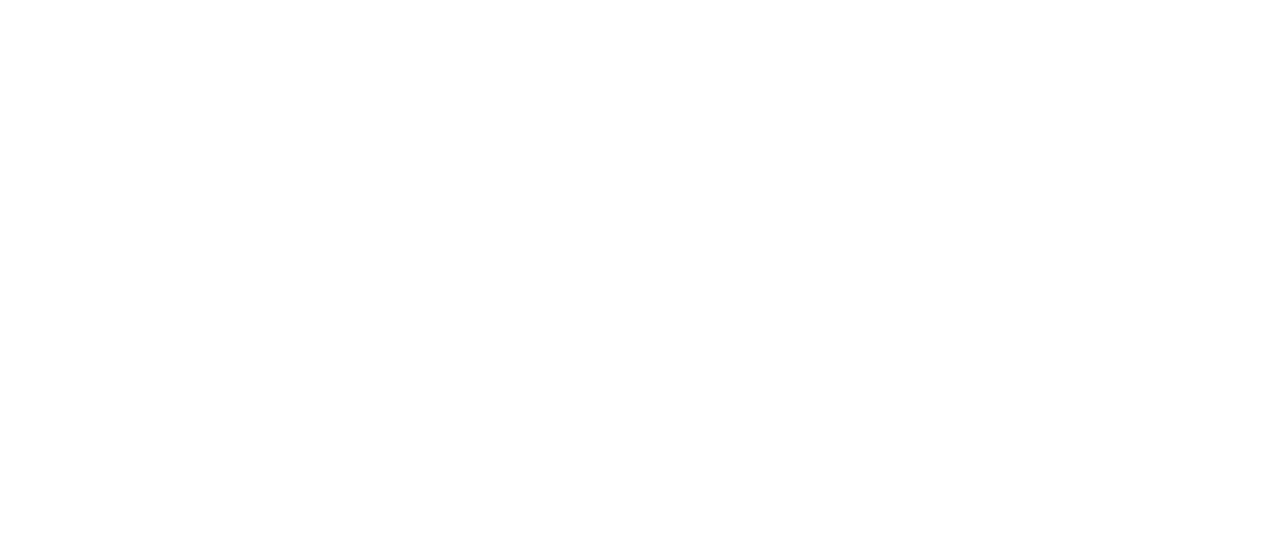
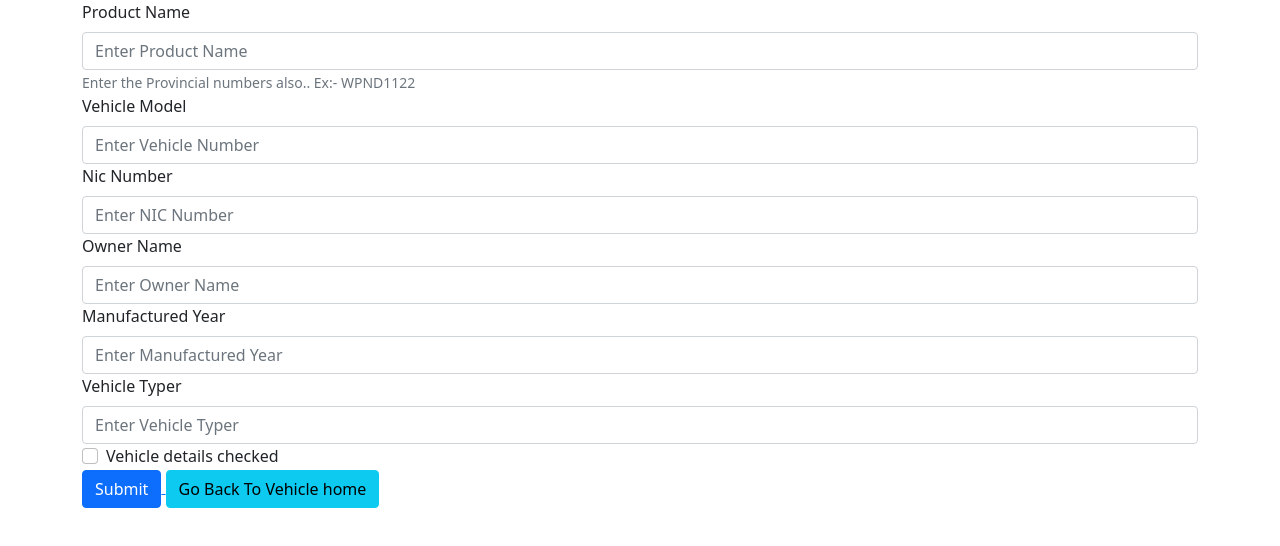
Before and after one commit to DhanukaDB/Agri-Products, a React (Create React App) app in the folder frontend/: page /addproducts in a window 1280 px wide. Before the commit this address had no page. Shown: the top 546 px of the page. Built offline with nearby package versions, Linux system fonts and the light colour scheme.

Commit message:
Products add frontend

```diff
--- a/frontend/src/App.js
+++ b/frontend/src/App.js
@@ -1,6 +1,8 @@
 import React from "react";
 import { BrowserRouter as Router, Route, Routes } from "react-router-dom";
 import Home from "./components/Home";
+import ProductsAdd from "./pages/ProductsAdd";
+
 
 function App() {
   return (
@@ -8,6 +10,7 @@
       <div>
         <Routes>
           <Route path="/" element={<Home />}></Route>
+          <Route path="/addproducts" element={<ProductsAdd/>}></Route>
         </Routes>
       </div>
     </Router>
--- a/frontend/src/components/Home.js
+++ b/frontend/src/components/Home.js
@@ -6,44 +6,45 @@
   return (
     <div>
         <Header />
+        <br/>
 <Container>
   <Row>
     <Col>
 
 
       <Carousel>
-        <Carousel.Item interval={100}>
+        <Carousel.Item interval={1500}>
           <img width={100} height={800}
             className="d-block w-100"
-            src="https://res.cloudinary.com/hidl3r/image/upload/v1651988014/AgriManagement/markus-spiske-4PG6wLlVag4-unsplash_f1hhgu.jpg"
+            src="https://res.cloudinary.com/hidl3r/image/upload/v1652245751/AgriManagement/xavi-moll-u-Q14NlYLEI-unsplash_kevghd.jpg"
             alt="First slide"
           />
           <Carousel.Caption>
-            <h3>First slide label</h3>
-            <p>Nulla vitae elit libero, a pharetra augue mollis interdum.</p>
+            <h3>Agriculture or farming is the practice</h3>
+            <p>Agriculture is the art and science of cultivating the soil, growing crops and raising livestock. It includes the preparation of plant and animal products for people to use and their distribution to markets.</p>
           </Carousel.Caption>
         </Carousel.Item>
-        <Carousel.Item interval={500}>
+        <Carousel.Item interval={1500}>
           <img width={100} height={800}
             className="d-block w-100"
-            src="https://res.cloudinary.com/hidl3r/image/upload/v1651985861/AgriManagement/marcel-l-4xA6jsNo8FM-unsplash_gdbuxx.jpg"
+            src="https://res.cloudinary.com/hidl3r/image/upload/v1652246378/AgriManagement/hoover-tung-DjlNzHuv_Ck-unsplash_ikyp2n.jpg"
             alt="Second slide"
           />
           <Carousel.Caption>
-            <h3>Second slide label</h3>
-            <p>Lorem ipsum dolor sit amet, consectetur adipiscing elit.</p>
+            <h3>It substituted synthetic fertilizers</h3>
+            <p>in the European Union more commonly known as ecological farming or biological farming, is an agricultural system that uses fertilizers of organic origin such as compost manure, green manure, and bone meal and places emphasis on techniques such as crop rotation and companion planting.</p>
           </Carousel.Caption>
         </Carousel.Item>
-        <Carousel.Item>
-          <img
+        <Carousel.Item interval={1500}>
+          <img width={100} height={800}
             className="d-block w-100"
-            src="https://res.cloudinary.com/hidl3r/image/upload/v1651985404/AgriManagement/megan-thomas-xMh_ww8HN_Q-unsplash_ye0hzc.jpg"
+            src="https://res.cloudinary.com/hidl3r/image/upload/v1652244740/AgriManagement/brienne-hong-SbUlGuCu7Sg-unsplash_vbmogi.jpg"
             alt="Third slide"
           />
           <Carousel.Caption>
-            <h3>Third slide label</h3>
+            <h3>Vegetables, grains, dairy products and meat.</h3>
             <p>
-              Praesent commodo cursus magna, vel scelerisque nisl consectetur.
+            These producers must follow the guidelines for organic food production. But they don't need to go through the certification process. They can label their products as organic.
             </p>
           </Carousel.Caption>
         </Carousel.Item>
--- /dev/null
+++ b/frontend/src/pages/ProductsAdd.js
@@ -0,0 +1,141 @@
+import React,{useState} from "react";
+import axios from "axios";
+import {Link} from "react-router-dom";
+import {Form, Button} from "react-bootstrap";
+
+function ProductsAdd(){
+
+  const [productName, setproductName] = useState("");
+  const [category, setcategory] = useState("");
+  const [price, serprice] = useState("");
+  const [description, setdescription] = useState("");
+  const [manufacDate, setmanufacDate] = useState("");
+  const [image, setimage] = useState("");
+
+  function sendData(e){
+    if(description.trim().length != 10){
+      alert("Please insert a good Description");
+      return
+
+  }
+    e.preventDefault();
+
+    const newProduct ={
+
+      productName,
+      category,
+      price,
+      description,
+      manufacDate,
+      image
+
+    }
+
+    axios.post("http://localhost:5000/product/create",newProduct).then(()=>{
+
+      alert("Product Added Successfully");
+    window.location = `/allproducts`;
+
+
+
+    setproductName("");
+    setcategory("");
+    serprice("");
+    setdescription("");
+    setmanufacDate("");
+    setimage("");
+
+
+
+    }).catch((err=>{
+
+      alert(err)
+    }))
+
+
+  }
+
+
+
+    return(
+
+
+<Form onSubmit={sendData}>
+  <Form.Group className="container" controlId="vehicleNo">
+    <Form.Label>Product Name</Form.Label>
+    <Form.Control type="text" required placeholder="Enter Product Name"  maxlength="8" onChange={(e)=>{
+
+setproductName(e.target.value);
+
+    }}/>
+    <Form.Text className="text-muted">
+      Enter the Provincial numbers also.. Ex:- WPND1122
+    </Form.Text>
+  </Form.Group>
+
+  <Form.Group className="container" controlId="vModel">
+    <Form.Label>Vehicle Model</Form.Label>
+    <Form.Control type="text" required placeholder="Enter Vehicle Number" onChange={(e)=>{
+
+setcategory(e.target.value);
+
+}}/>
+  </Form.Group>
+
+  <Form.Group className="container" controlId="nicNo">
+    <Form.Label>Nic Number</Form.Label>
+    <Form.Control type="text" required placeholder="Enter NIC Number"  maxlength="10" onChange={(e)=>{
+
+serprice(e.target.value);
+
+}}/>
+  </Form.Group>
+
+  <Form.Group className="container" controlId="ownerName">
+    <Form.Label>Owner Name</Form.Label>
+    <Form.Control type="text" required placeholder="Enter Owner Name" onChange={(e)=>{
+
+setdescription(e.target.value);
+
+}}/>
+  </Form.Group>
+
+  <Form.Group className="container" controlId="manufacYear">
+    <Form.Label>Manufactured Year</Form.Label>
+    <Form.Control type="text" required placeholder="Enter Manufactured Year" maxlength="8" onChange={(e)=>{
+
+setmanufacDate(e.target.value);
+
+}}/>
+  </Form.Group>
+
+  <Form.Group className="container" controlId="vType">
+    <Form.Label>Vehicle Typer</Form.Label>
+    <Form.Control type="text" required placeholder="Enter Vehicle Typer" onChange={(e)=>{
+
+setimage(e.target.value);
+
+}}/>
+  </Form.Group>
+
+
+
+  <Form.Group className="container" controlId="formBasicCheckbox">
+    <Form.Check type="checkbox" required label="Vehicle details checked" />
+
+    <Button variant="primary" type="submit">
+    Submit
+  </Button>
+  <Link to ="/vhome"> <Button variant="info">Go  Back To Vehicle home</Button></Link>
+
+
+  </Form.Group>
+
+</Form>
+
+
+
+);
+
+}
+export default ProductsAdd;
```
